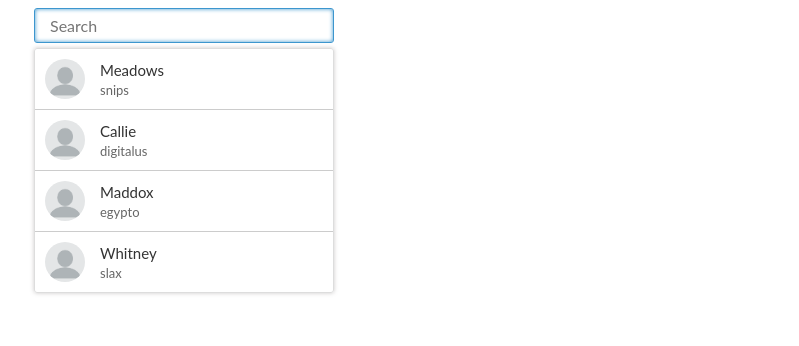
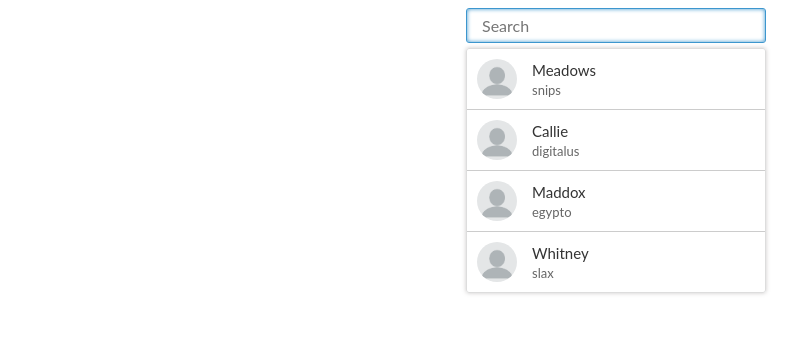
Before and after one commit to arivigneshm/autocomplete, a plain HTML site: page index.html in a window 1280 px wide. Shown: the whole page, without its empty margins (24-823 px from the left). Drawn offline with Linux system fonts and the light colour scheme.

Commit message:
Add files via upload

```diff
--- a/css/dropdown.css
+++ b/css/dropdown.css
@@ -10,8 +10,7 @@ p{
 .wrap-div{
 	display: flex;
 	align-items: center;
-	justify-content: space-between;
-	width: calc(100% - 100px);
+	justify-content: center;
 	margin: auto;
 }
 .drpdwn-search input{
```
